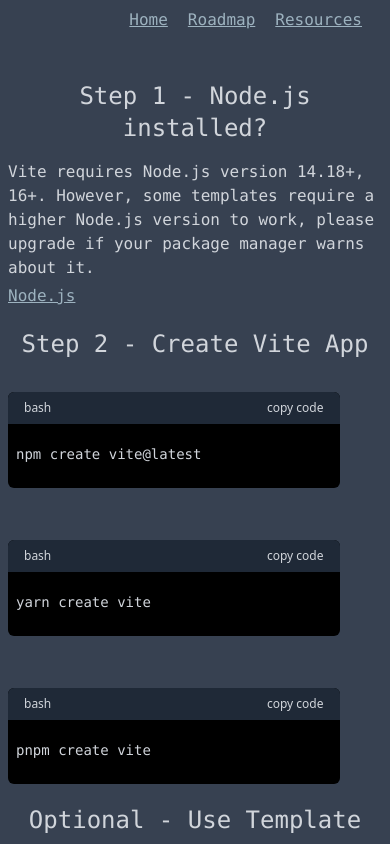
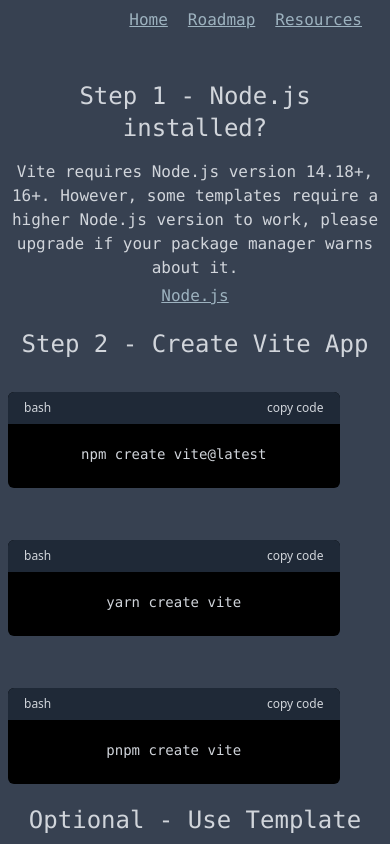
Before and after one commit to timobickmann/roadmap, a React (Vite) app: page /resources/vite/setup in a window 390 px wide. Shown: the top 844 px of the page. Built offline with nearby package versions, Linux system fonts and the light colour scheme; some icons are missing.

Commit message:
mobile test

```diff
--- a/src/components/HowToItem.tsx
+++ b/src/components/HowToItem.tsx
@@ -39,7 +39,7 @@
                   </h2>
                 )}
                 {element.description !== "" && (
-                  <p className="mx-2 mb-3 whitespace-pre-wrap sm:mx-5">
+                  <p className="mx-2 mb-3 whitespace-pre-wrap text-center sm:mx-5 sm:text-left">
                     {element.description}
                   </p>
                 )}
--- a/src/components/SetupStep.tsx
+++ b/src/components/SetupStep.tsx
@@ -13,7 +13,7 @@
       {findData.map((element) => {
         return (
           <>
-            <div className="mb-5 flex flex-col gap-1">
+            <div className="mb-5 flex flex-col gap-1 text-center sm:text-left">
               <h2 className="mb-3 text-center text-2xl sm:text-left">
                 {element.step}
               </h2>
```
